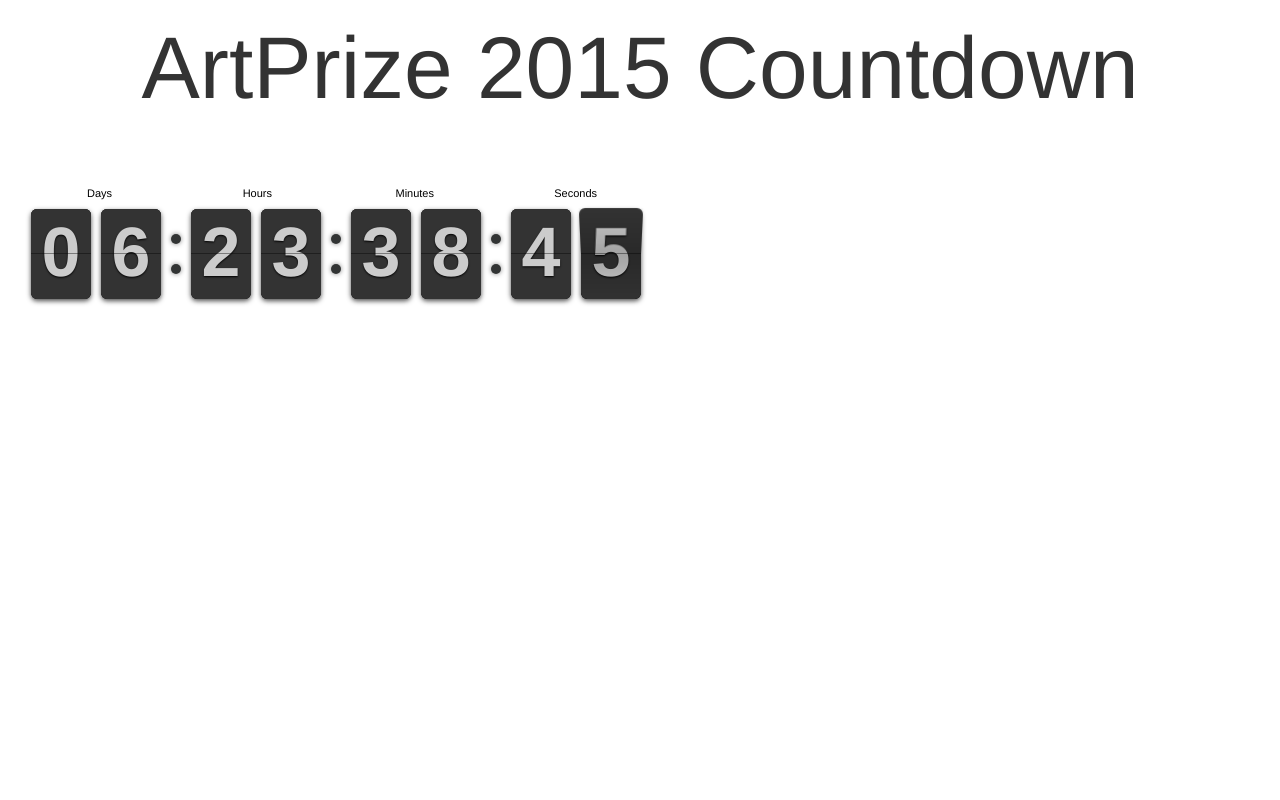
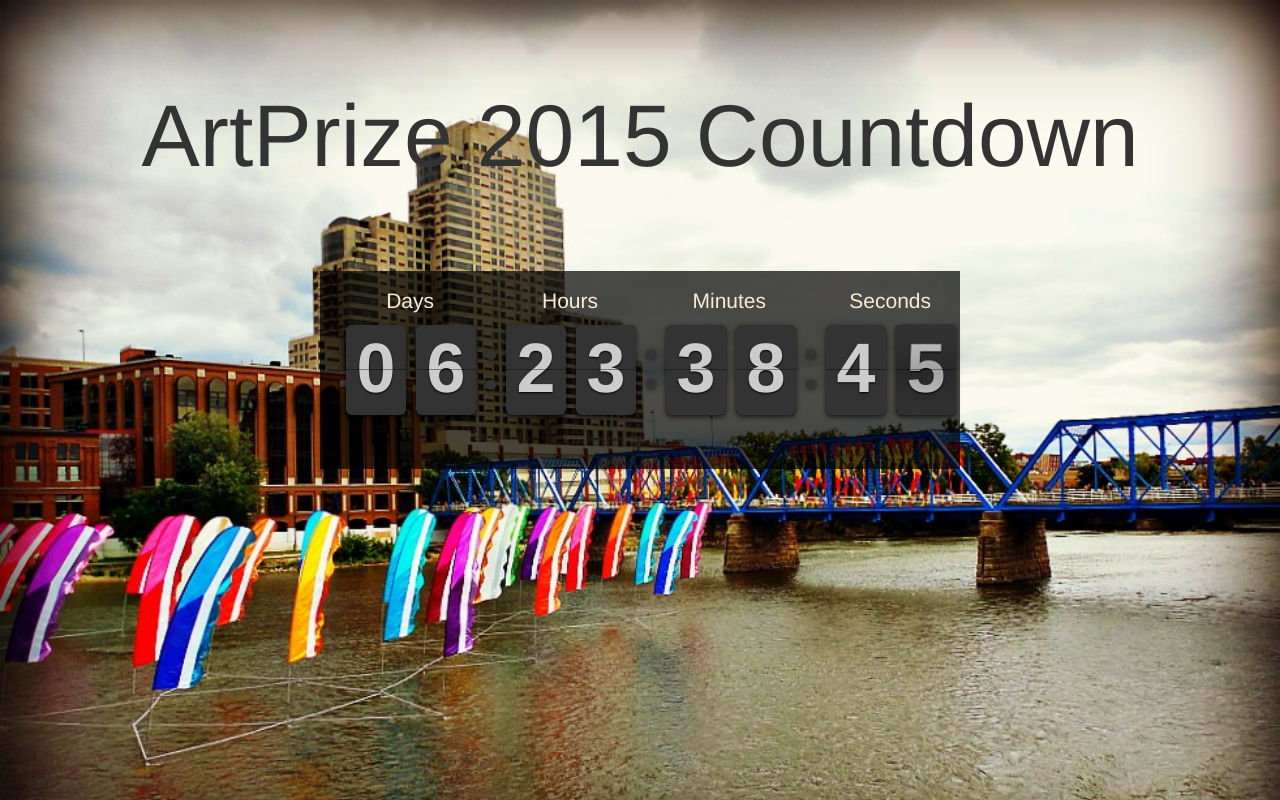
Before and after one commit to misterhamm/artprizeclock, a plain HTML site: page index.html in a window 1280 px wide. Drawn offline with nearby package versions, Linux system fonts and the light colour scheme.

Commit message:
fully styled and working

```diff
--- a/assets/css/style.css
+++ b/assets/css/style.css
@@ -1,5 +1,41 @@
+body {
+    background-image: url(../images/9865408713_aab4970b79_b.jpg);
+    background-repeat: no-repeat;
+    background-size: cover;
+}
+
 .title {
     text-align: center;
     font-size: 2.5em;
-    margin-bottom: 1em;
+    margin: 1em 0;
 }
+
+.clock {
+    font-size: 1.5em;
+}
+
+.clock-container {
+    background-color: rgba(0,0,0,0.7);
+    padding: 2em 0;
+    color: #FAEBD7;
+}
+
+.flip-clock-divider.seconds .flip-clock-label {
+    right: -110px;
+    color: #FAEBD7;
+}
+
+.flip-clock-divider.minutes .flip-clock-label {
+    right: -105px;
+    color: #FAEBD7;
+}
+
+.flip-clock-divider.hours .flip-clock-label {
+    right: -97px;
+    color: #FAEBD7;
+}
+
+.flip-clock-divider.days .flip-clock-label {
+    right: -93px;
+    color: #FAEBD7;
+}
--- a/index.html
+++ b/index.html
@@ -22,10 +22,12 @@
           <div class="title">
               <h1 class="title">ArtPrize 2015 Countdown</h1>
           </div>
-           <div class="clock-container">
+          <div class="row">
+              <div class="clock-container col-md-6 col-md-offset-3 col-sm-8 col-sm-offset-2">
                <div class="clock"></div>
-            <div class="message"></div>
+              <div class="message"></div>
            </div>
+          </div>
         </div>
     </div>
 </div>
```
Also changed, not shown: assets/images/9865408713_aab4970b79_b.jpg (added), 1 other file.
